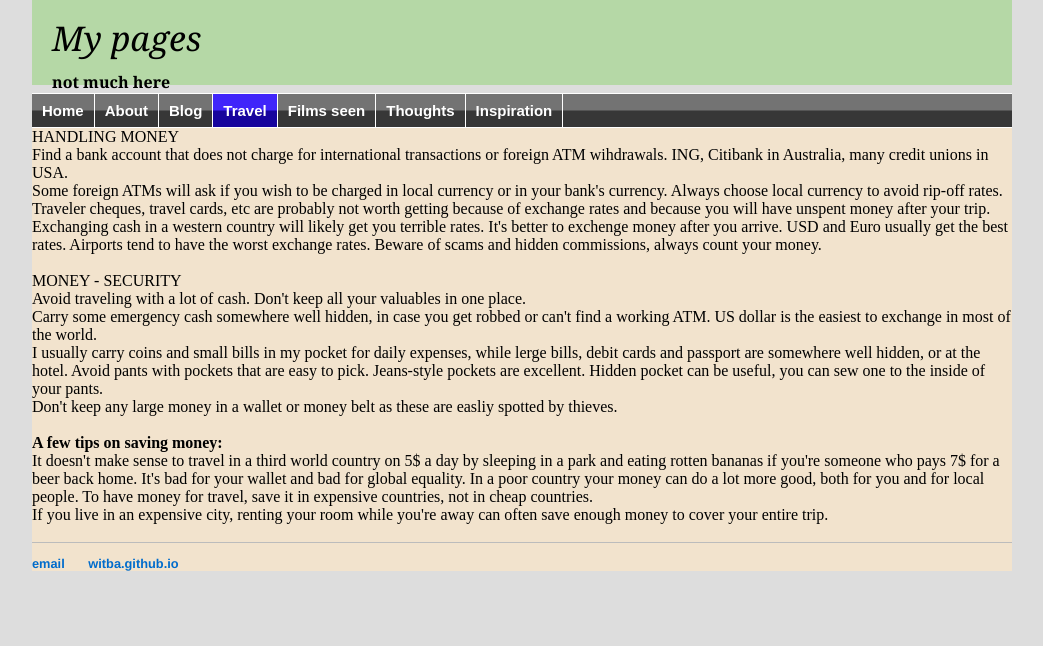
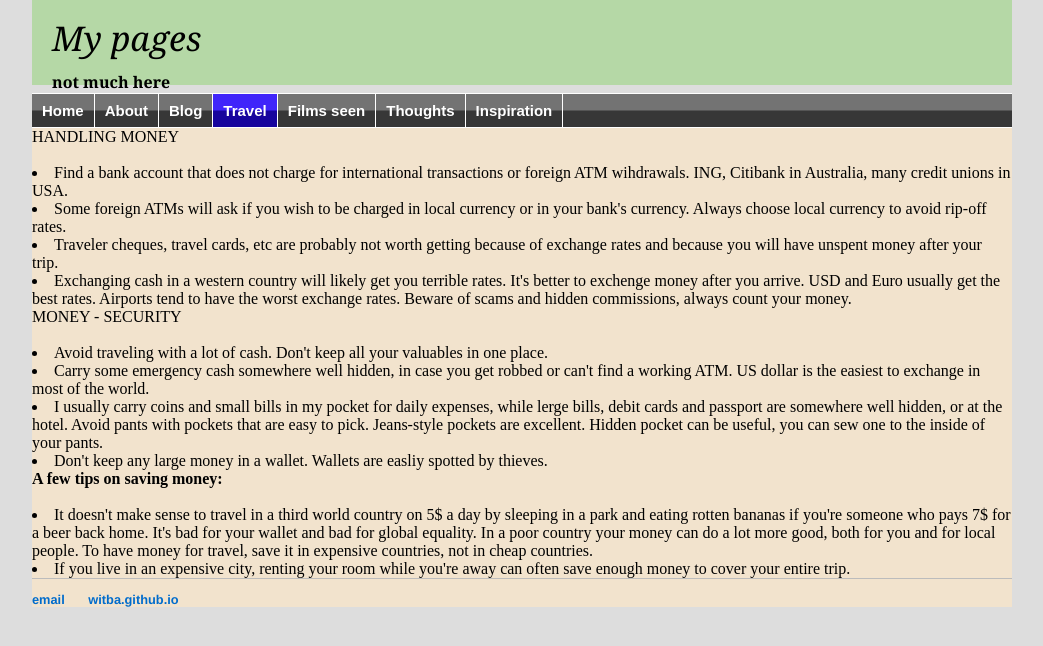
Before and after one commit to witba/witba.github.io, a Jekyll site: the page built from travel/money.html, in a window 1280 px wide. Shown: the top 646 px of the page, without its empty margins (118-1161 px from the left). Built offline with Jekyll 4.4.1, drawn with Linux system fonts in a browser that asks for light colours.

Commit message:
Update money.html

```diff
--- a/travel/money.html
+++ b/travel/money.html
@@ -6,20 +6,23 @@ title: Travel advice
 <div class="travel">
 
 HANDLING MONEY<br>
-Find a bank account that does not charge for international transactions or foreign ATM wihdrawals. ING, Citibank in Australia, many credit unions in USA.<br>
-Some foreign ATMs will ask if you wish to be charged in local currency or in your bank's currency. Always choose local currency to avoid rip-off rates.<br>
-Traveler cheques, travel cards, etc are probably not worth getting because of exchange rates and because you will have unspent money after your trip.<br>
-Exchanging cash in a western country will likely get you terrible rates. It's better to exchenge money after you arrive. USD and Euro usually get the best rates. Airports tend to have the worst exchange rates. Beware of scams and hidden commissions, always count your money.<br>
+ <br>
+<li>Find a bank account that does not charge for international transactions or foreign ATM wihdrawals. ING, Citibank in Australia, many credit unions in USA.
+<li>Some foreign ATMs will ask if you wish to be charged in local currency or in your bank's currency. Always choose local currency to avoid rip-off rates.
+<li>Traveler cheques, travel cards, etc are probably not worth getting because of exchange rates and because you will have unspent money after your trip.
+<li>Exchanging cash in a western country will likely get you terrible rates. It's better to exchenge money after you arrive. USD and Euro usually get the best rates. Airports tend to have the worst exchange rates. Beware of scams and hidden commissions, always count your money.
 <br>
 MONEY - SECURITY<br>
-Avoid traveling with a lot of cash. Don't keep all your valuables in one place.<br>
-Carry some emergency cash somewhere well hidden, in case you get robbed or can't find a working ATM. US dollar is the easiest to exchange in most of the world.<br>
-I usually carry coins and small bills in my pocket for daily expenses, while lerge bills, debit cards and passport are somewhere well hidden, or at the hotel. Avoid pants with pockets that are easy to pick. Jeans-style pockets are excellent. Hidden pocket can be useful, you can sew one to the inside of your pants.<br>
-Don't keep any large money in a wallet or money belt as these are easliy spotted by thieves.<br>
+ <br>
+<li>Avoid traveling with a lot of cash. Don't keep all your valuables in one place.
+<li>Carry some emergency cash somewhere well hidden, in case you get robbed or can't find a working ATM. US dollar is the easiest to exchange in most of the world.
+<li>I usually carry coins and small bills in my pocket for daily expenses, while lerge bills, debit cards and passport are somewhere well hidden, or at the hotel. Avoid pants with pockets that are easy to pick. Jeans-style pockets are excellent. Hidden pocket can be useful, you can sew one to the inside of your pants.
+<li>Don't keep any large money in a wallet. Wallets are easliy spotted by thieves.
 <br>
 <b>A few tips on saving money:</b><br>
-It doesn't make sense to travel in a third world country on 5$ a day by sleeping in a park and eating rotten bananas if you're someone who pays 7$ for a beer back home. It's bad for your wallet and bad for global equality. In a poor country your money can do a lot more good, both for you and for local people. To have money for travel, save it in expensive countries, not in cheap countries.<br>
-If you live in an expensive city, renting your room while you're away can often save enough money to cover your entire trip.<br>
+ <br>
+<li>It doesn't make sense to travel in a third world country on 5$ a day by sleeping in a park and eating rotten bananas if you're someone who pays 7$ for a beer back home. It's bad for your wallet and bad for global equality. In a poor country your money can do a lot more good, both for you and for local people. To have money for travel, save it in expensive countries, not in cheap countries.
+<li>If you live in an expensive city, renting your room while you're away can often save enough money to cover your entire trip.
 <br>
 
 
```
